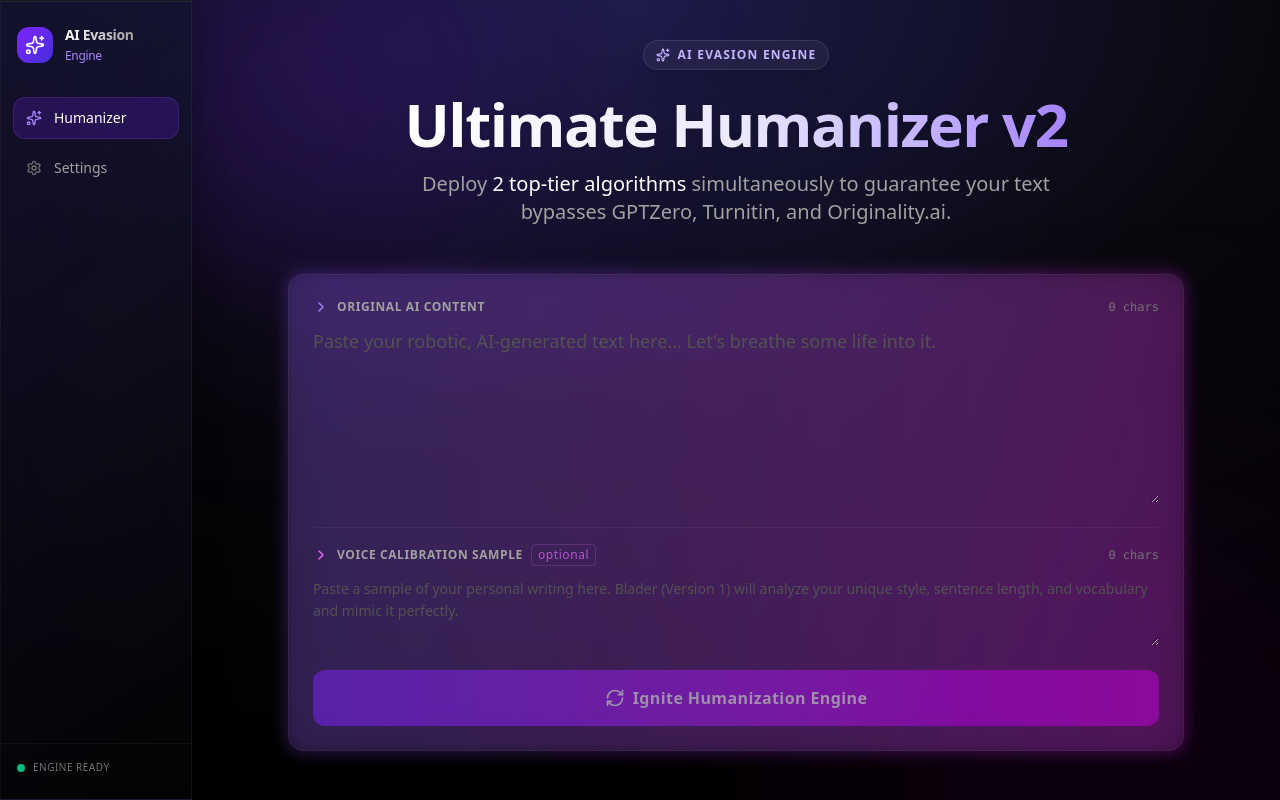
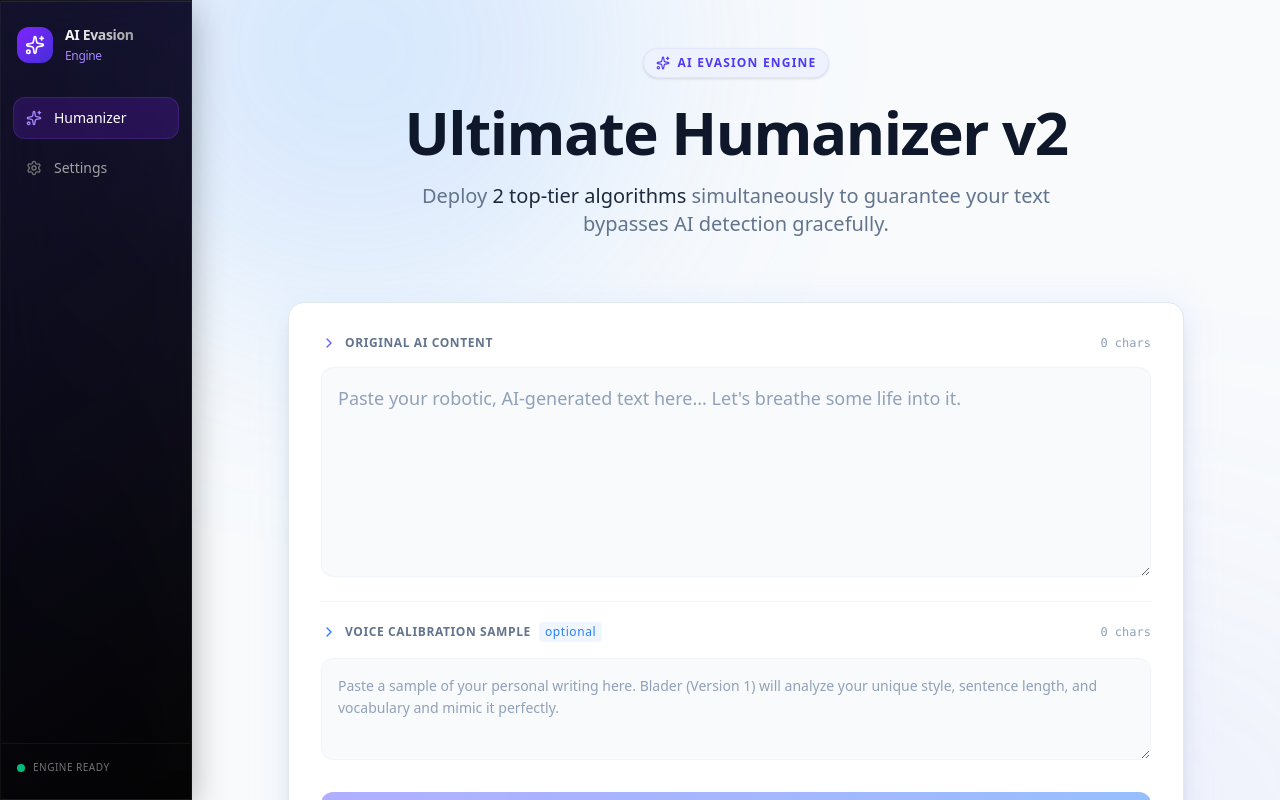
Before and after one commit to jibranpcccc/hiihuma, a Next.js app: page / in a window 1280 px wide. Shown: the top 800 px of the page. Built offline with nearby package versions, Linux system fonts and the light colour scheme.

Commit message:
UI Refactor: Premium Light Mode aesthetic

```diff
--- a/src/app/page.tsx
+++ b/src/app/page.tsx
@@ -179,38 +179,38 @@
   }
 
   return (
-    <div className="min-h-screen relative overflow-hidden pb-20">
+    <div className="min-h-screen relative overflow-hidden bg-slate-50 text-slate-800 pb-20">
       {/* Background Ambience */}
-      <div className="absolute top-[-10%] left-[-10%] w-[40%] h-[40%] bg-violet-600/20 rounded-full blur-[120px] pointer-events-none" />
-      <div className="absolute bottom-[-10%] right-[-10%] w-[50%] h-[50%] bg-fuchsia-600/10 rounded-full blur-[150px] pointer-events-none" />
+      <div className="absolute top-[-20%] left-[-10%] w-[50%] h-[50%] bg-blue-400/20 rounded-full blur-[120px] pointer-events-none" />
+      <div className="absolute bottom-[-10%] right-[-10%] w-[50%] h-[50%] bg-indigo-400/10 rounded-full blur-[150px] pointer-events-none" />
 
-      <div className="relative z-10 px-6 pt-10 pb-16 max-w-7xl mx-auto font-sans">
+      <div className="relative z-10 px-6 pt-12 pb-16 max-w-7xl mx-auto font-sans">
 
         {/* Header Section */}
-        <div className="flex flex-col items-center text-center mb-12">
-          <div className="inline-flex items-center gap-2 px-3 py-1.5 rounded-full bg-white/5 border border-white/10 text-xs font-semibold text-violet-300 uppercase tracking-widest mb-6 shadow-xl backdrop-blur-md">
+        <div className="flex flex-col items-center text-center mb-16">
+          <div className="inline-flex items-center gap-2 px-3 py-1.5 rounded-full bg-indigo-50 border border-indigo-100 text-xs font-semibold text-indigo-600 uppercase tracking-widest mb-6 shadow-sm">
             <Sparkles className="w-3.5 h-3.5" />
             <span>AI Evasion Engine</span>
           </div>
 
-          <h1 className="text-5xl md:text-6xl font-extrabold tracking-tight text-transparent bg-clip-text bg-gradient-to-r from-white via-violet-100 to-violet-400 mb-4 drop-shadow-sm">
+          <h1 className="text-5xl md:text-6xl font-extrabold tracking-tight text-slate-900 mb-5">
             Ultimate Humanizer v2
           </h1>
-          <p className="text-neutral-400 max-w-2xl text-lg md:text-xl font-light">
-            Deploy <span className="text-white font-medium">2 top-tier algorithms</span> simultaneously to guarantee your text bypasses GPTZero, Turnitin, and Originality.ai.
+          <p className="text-slate-500 max-w-2xl text-lg md:text-xl font-light">
+            Deploy <span className="text-slate-800 font-medium">2 top-tier algorithms</span> simultaneously to guarantee your text bypasses AI detection gracefully.
           </p>
         </div>
 
         {/* Input Section */}
         <div className="max-w-4xl mx-auto relative group">
-          <div className={`absolute -inset-0.5 bg-gradient-to-r from-violet-500 to-fuchsia-500 rounded-2xl blur opacity-30 transition duration-500 group-hover:opacity-60 ${focused ? 'opacity-70 blur-md' : ''}`} />
+          <div className="absolute -inset-1 bg-gradient-to-r from-blue-100 to-indigo-100 rounded-2xl blur-lg opacity-50 transition duration-500" />
 
-          <div className="relative glass-card bg-[#0f0f13]/90 backdrop-blur-xl border border-white/10 rounded-2xl p-6 shadow-2xl flex flex-col">
-            <div className="flex justify-between items-center mb-3">
-              <label className="text-xs font-bold uppercase tracking-wider text-neutral-400 flex items-center gap-2">
-                <ChevronRight className="w-4 h-4 text-violet-400" /> Original AI Content
+          <div className="relative bg-white border border-slate-200 rounded-2xl p-8 shadow-xl flex flex-col">
+            <div className="flex justify-between items-center mb-4">
+              <label className="text-xs font-bold uppercase tracking-wider text-slate-500 flex items-center gap-2">
+                <ChevronRight className="w-4 h-4 text-indigo-500" /> Original AI Content
               </label>
-              <span className="text-xs font-mono text-neutral-500">{content.length} chars</span>
+              <span className="text-xs font-mono text-slate-400">{content.length} chars</span>
             </div>
 
             <textarea
@@ -220,22 +220,22 @@
               onBlur={() => setFocused(false)}
               rows={6}
               placeholder="Paste your robotic, AI-generated text here... Let's breathe some life into it."
-              className="w-full bg-transparent text-white placeholder-neutral-600 outline-none resize-y text-lg leading-relaxed font-light mb-6 transition-all"
+              className="w-full bg-slate-50 border border-slate-100 rounded-xl p-4 text-slate-700 placeholder-slate-400 outline-none focus:ring-2 focus:ring-indigo-500/20 focus:border-indigo-300 resize-y text-lg leading-relaxed font-light mb-6 transition-all"
               style={{ minHeight: '120px' }}
             />
 
             {error && (
-              <div className="flex items-center gap-3 px-4 py-3 mb-6 bg-red-500/10 border border-red-500/20 rounded-xl text-red-400 text-sm">
+              <div className="flex items-center gap-3 px-4 py-3 mb-6 bg-red-50 border border-red-200 rounded-xl text-red-600 text-sm">
                 <ShieldOff className="w-4 h-4 flex-shrink-0" />
-                <span><strong className="font-semibold text-red-300">Error:</strong> {error}</span>
+                <span><strong className="font-semibold text-red-700">Error:</strong> {error}</span>
               </div>
             )}
 
-            <div className="flex justify-between items-center mb-3 pt-4 border-t border-white/5">
-              <label className="text-xs font-bold uppercase tracking-wider text-neutral-400 flex items-center gap-2">
-                <ChevronRight className="w-4 h-4 text-fuchsia-400" /> Voice Calibration Sample <span className="lowercase font-normal text-fuchsia-400/70 border border-fuchsia-400/20 rounded px-1.5 py-0.5">optional</span>
+            <div className="flex justify-between items-center mb-4 pt-5 border-t border-slate-100">
+              <label className="text-xs font-bold uppercase tracking-wider text-slate-500 flex items-center gap-2">
+                <ChevronRight className="w-4 h-4 text-blue-500" /> Voice Calibration Sample <span className="lowercase font-normal text-blue-500 bg-blue-50 px-1.5 py-0.5 rounded">optional</span>
               </label>
-              <span className="text-xs font-mono text-neutral-500">{voiceSample.length} chars</span>
+              <span className="text-xs font-mono text-slate-400">{voiceSample.length} chars</span>
             </div>
 
             <textarea
@@ -245,20 +245,19 @@
               onBlur={() => setVoiceFocused(false)}
               rows={3}
               placeholder="Paste a sample of your personal writing here. Blader (Version 1) will analyze your unique style, sentence length, and vocabulary and mimic it perfectly."
-              className="w-full bg-transparent text-white placeholder-neutral-600 outline-none resize-y text-sm leading-relaxed font-light mb-6 transition-all"
+              className="w-full bg-slate-50 border border-slate-100 rounded-xl p-4 text-slate-700 placeholder-slate-400 outline-none focus:ring-2 focus:ring-blue-500/20 focus:border-blue-300 resize-y text-sm leading-relaxed font-light mb-8 transition-all"
               style={{ minHeight: '60px' }}
             />
 
             <button
               onClick={handleHumanize}
               disabled={!mounted || generating || !content.trim()}
-              className="group relative w-full overflow-hidden rounded-xl font-semibold text-base py-4 transition-all duration-300 hover:shadow-[0_0_40px_rgba(139,92,246,0.4)] hover:-translate-y-0.5 disabled:opacity-50 disabled:cursor-not-allowed disabled:hover:translate-y-0 disabled:hover:shadow-none bg-gradient-to-r from-violet-600 via-fuchsia-600 to-violet-600 bg-[length:200%_auto] text-white"
+              className="group relative w-full overflow-hidden rounded-xl font-semibold text-white text-base py-4 transition-all duration-300 hover:shadow-lg disabled:opacity-50 disabled:cursor-not-allowed bg-gradient-to-r from-indigo-500 via-blue-500 to-indigo-500 bg-[length:200%_auto]"
               style={{
-                backgroundSize: '200% auto',
                 animation: generating ? 'gradient-shift 2s linear infinite' : 'none'
               }}
             >
-              <div className="absolute inset-0 bg-white/20 transition-opacity opacity-0 group-hover:opacity-100 mix-blend-overlay" />
+              <div className="absolute inset-0 bg-white/10 transition-opacity opacity-0 group-hover:opacity-100" />
               <div className="relative flex items-center justify-center gap-2">
                 {generating ? (
                   <Loader2 className="w-5 h-5 animate-spin data-generating" />
@@ -275,23 +274,23 @@
 
         {/* Results Section */}
         {(versions.length > 0 || generating) && (
-          <div className="mt-16 relative">
-            <div className="flex items-center gap-4 mb-6">
-              <div className="h-px bg-gradient-to-r from-transparent via-white/20 to-transparent flex-1" />
-              <h2 className="text-xl font-bold text-white/90 uppercase tracking-widest drop-shadow-md">
+          <div className="mt-20 relative">
+            <div className="flex items-center gap-4 mb-8">
+              <div className="h-px bg-slate-200 flex-1" />
+              <h2 className="text-xl font-bold text-slate-400 uppercase tracking-widest">
                 Generation Results
               </h2>
-              <div className="h-px bg-gradient-to-r from-transparent via-white/20 to-transparent flex-1" />
+              <div className="h-px bg-slate-200 flex-1" />
             </div>
 
-            <div className="flex justify-center mb-8">
+            <div className="flex justify-center mb-10">
               <button
                 onClick={handleCopyAll}
                 disabled={!mounted || generating || versions.every((v: any) => v.loading)}
-                className={`py-2.5 px-6 rounded-full font-medium text-sm transition-all duration-300 flex items-center gap-2 ${
+                className={`py-2 px-6 rounded-full font-medium text-sm transition-all duration-300 flex items-center gap-2 ${
                   copiedAll
-                    ? 'bg-emerald-500/20 text-emerald-300 border border-emerald-500/50 shadow-[0_0_20px_rgba(16,185,129,0.3)]'
-                    : 'bg-white/5 text-white border border-white/10 hover:bg-white/10 hover:shadow-[0_0_15px_rgba(255,255,255,0.05)]'
+                    ? 'bg-emerald-50 text-emerald-600 border border-emerald-200 shadow-sm'
+                    : 'bg-white text-slate-600 border border-slate-200 hover:bg-slate-50 hover:shadow-sm'
                 } disabled:opacity-50 disabled:cursor-not-allowed`}
               >
                 {copiedAll ? <Check className="w-4 h-4" /> : <Copy className="w-4 h-4" />}
@@ -299,70 +298,67 @@
               </button>
             </div>
 
-            <div className="grid grid-cols-1 md:grid-cols-2 gap-6 max-w-5xl mx-auto">
+            <div className="grid grid-cols-1 md:grid-cols-2 gap-8 max-w-6xl mx-auto">
               {versions.map((ver: any, idx) => {
                 if (ver.loading) {
                   return (
-                    <div key={idx} className="glass-card bg-white/5 border border-white/5 rounded-2xl p-6 relative overflow-hidden flex flex-col min-h-[250px]">
-                      <div className="absolute inset-0 -translate-x-full animate-[shimmer_1.5s_infinite] bg-gradient-to-r from-transparent via-white/[0.05] to-transparent" />
-                      <div className="flex items-center gap-3 mb-6">
-                        <div className="w-8 h-8 rounded-full bg-white/10" />
-                        <div className="h-4 w-32 bg-white/10 rounded-full" />
+                    <div key={idx} className="bg-white border border-slate-100 shadow-sm rounded-2xl p-8 relative overflow-hidden flex flex-col min-h-[300px]">
+                      <div className="absolute inset-0 -translate-x-full animate-[shimmer_1.5s_infinite] bg-gradient-to-r from-transparent via-slate-50 to-transparent" />
+                      <div className="flex items-center gap-3 mb-8">
+                        <div className="w-8 h-8 rounded-full bg-slate-100" />
+                        <div className="h-4 w-32 bg-slate-100 rounded-full" />
                       </div>
-                      <div className="space-y-3 flex-1">
-                        <div className="h-3 w-full bg-white/5 rounded-full" />
-                        <div className="h-3 w-5/6 bg-white/5 rounded-full" />
-                        <div className="h-3 w-4/6 bg-white/5 rounded-full" />
-                      </div>
-                      <div className="pt-4 border-t border-white/5 w-full">
-                        <div className="h-8 w-full bg-white/5 rounded-lg" />
+                      <div className="space-y-4 flex-1">
+                        <div className="h-3 w-full bg-slate-100 rounded-full" />
+                        <div className="h-3 w-5/6 bg-slate-100 rounded-full" />
+                        <div className="h-3 w-4/6 bg-slate-100 rounded-full" />
                       </div>
                     </div>
                   );
                 }
 
-                const gradient = ALG_COLORS[ver.name] || "from-neutral-400 to-neutral-500";
+                const gradient = ALG_COLORS[ver.name] || "from-slate-400 to-slate-500";
                 const icon = ALG_ICONS[ver.name] || <Sparkles className="w-4 h-4" />;
 
                 return (
-                  <div key={idx} className="group relative glass-card bg-[#13141c]/80 backdrop-blur-md border border-white/10 rounded-2xl overflow-hidden transition-all duration-300 hover:shadow-2xl hover:shadow-black/50 hover:border-white/20 flex flex-col hover:-translate-y-1">
+                  <div key={idx} className="group bg-white border border-slate-200 shadow-md rounded-2xl overflow-hidden transition-all duration-300 hover:shadow-xl hover:-translate-y-1 flex flex-col">
 
                       {/* Top Accent Line */}
-                      <div className={`h-1 w-full bg-gradient-to-r ${gradient}`} />
+                      <div className={`h-1.5 w-full bg-gradient-to-r ${gradient}`} />
 
-                      <div className="p-6 flex flex-col flex-1">
+                      <div className="p-8 flex flex-col flex-1">
                         {/* Card Header */}
-                        <div className="flex items-start justify-between mb-4 gap-2">
+                        <div className="flex items-start justify-between mb-6 gap-2">
                           <div className={`flex items-center gap-2 px-3 py-1.5 rounded-lg bg-gradient-to-r ${gradient} bg-opacity-10 text-white font-semibold text-sm shadow-sm truncate max-w-[80%]`}>
                             <div className="opacity-90">{icon}</div>
                             <span className="truncate">{ver.name.split(' ')[0]}</span>
                           </div>
                           {!ver.success && (
-                            <span className="text-[10px] uppercase tracking-wider font-bold text-red-400 bg-red-400/10 px-2 py-1 rounded-md">Failed</span>
+                            <span className="text-[10px] uppercase tracking-wider font-bold text-red-500 bg-red-50 px-2 py-1 rounded-md border border-red-100">Failed</span>
                           )}
                         </div>
 
                         {/* Subtitle */}
                         {ver.success && (
-                          <div className="text-xs text-neutral-500 mb-3 font-medium uppercase tracking-wider pl-1">
+                          <div className="text-xs text-slate-400 mb-4 font-medium uppercase tracking-wider pl-1">
                             {ver.name.substring(ver.name.indexOf('('))}
                           </div>
                         )}
 
                         {/* Card Content */}
-                        <div className={`flex-1 overflow-y-auto pr-2 custom-scrollbar ${ver.success ? 'text-neutral-300 font-light' : 'text-red-400 font-mono text-xs'} leading-relaxed text-[0.95rem]`} style={{ maxHeight: '240px' }}>
+                        <div className={`flex-1 overflow-y-auto pr-3 custom-scrollbar ${ver.success ? 'text-slate-600 font-light' : 'text-red-500 font-mono text-xs'} leading-relaxed text-base`} style={{ maxHeight: '300px' }}>
                           {ver.content}
                         </div>
 
                         {/* Card Footer */}
                         {ver.success && (
-                          <div className="mt-5 pt-4 border-t border-white/10">
+                          <div className="mt-6 pt-5 border-t border-slate-100">
                             <button
                               onClick={() => handleCopy(ver.content, idx)}
-                              className={`w-full py-2.5 px-4 rounded-xl font-medium text-sm transition-all duration-200 flex items-center justify-center gap-2 ${
+                              className={`w-full py-3 px-4 rounded-xl font-medium text-sm transition-all duration-200 flex items-center justify-center gap-2 ${
                                 copiedIndex === idx
-                                  ? 'bg-emerald-500/20 text-emerald-300 border border-emerald-500/30 shadow-[0_0_15px_rgba(16,185,129,0.2)]'
-                                  : 'bg-white/5 text-neutral-300 border border-white/10 hover:bg-white/10 hover:text-white'
+                                  ? 'bg-emerald-50 text-emerald-600 border border-emerald-200'
+                                  : 'bg-slate-50 text-slate-600 border border-slate-200 hover:bg-slate-100 hover:text-slate-900'
                               }`}
                             >
                               {copiedIndex === idx ? <Check className="w-4 h-4" /> : <Copy className="w-4 h-4" />}
@@ -374,7 +370,6 @@
                     </div>
                   );
                 })}
-
             </div>
           </div>
         )}
@@ -388,10 +383,10 @@
         @keyframes shimmer {
           100% { transform: translateX(100%); }
         }
-        .custom-scrollbar::-webkit-scrollbar { width: 4px; }
-        .custom-scrollbar::-webkit-scrollbar-track { background: rgba(255,255,255,0.02); border-radius: 4px; }
-        .custom-scrollbar::-webkit-scrollbar-thumb { background: rgba(255,255,255,0.1); border-radius: 4px; }
-        .custom-scrollbar::-webkit-scrollbar-thumb:hover { background: rgba(255,255,255,0.2); }
+        .custom-scrollbar::-webkit-scrollbar { width: 6px; }
+        .custom-scrollbar::-webkit-scrollbar-track { background: rgba(0,0,0,0.02); border-radius: 4px; }
+        .custom-scrollbar::-webkit-scrollbar-thumb { background: rgba(0,0,0,0.1); border-radius: 4px; }
+        .custom-scrollbar::-webkit-scrollbar-thumb:hover { background: rgba(0,0,0,0.2); }
       `}</style>
     </div>
   );
```
